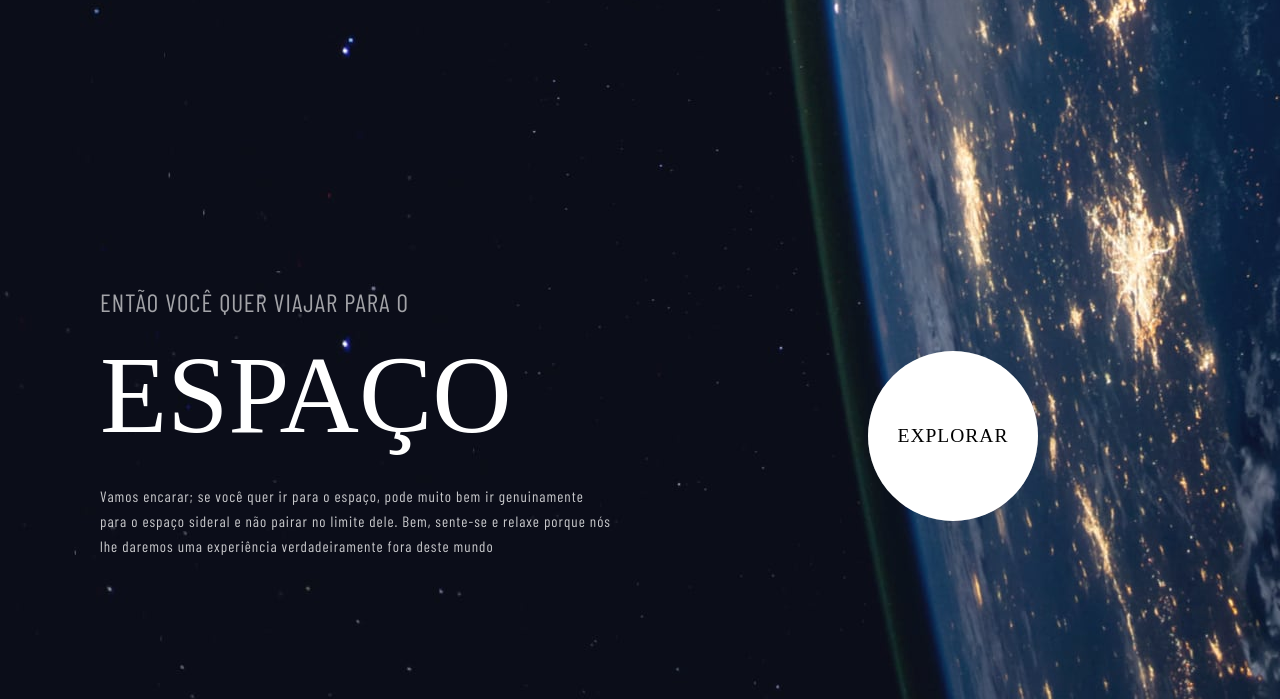
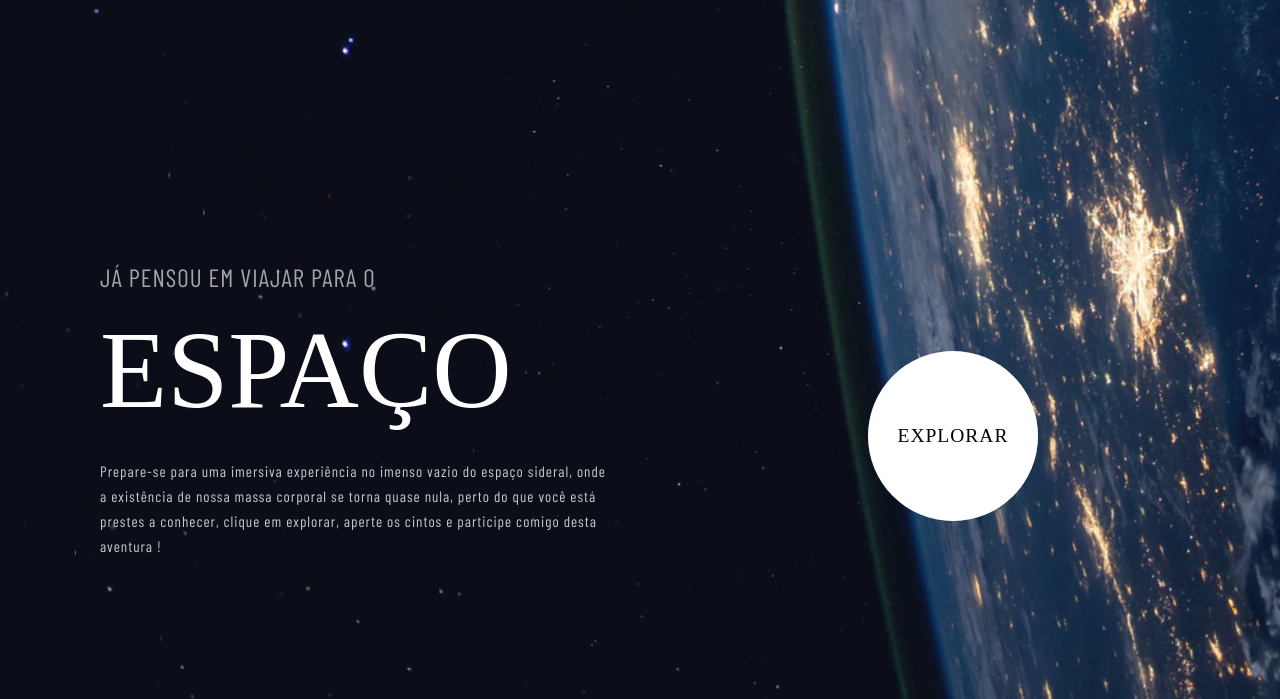
Before and after one commit to marinSantos/Space-tourism, a plain HTML site: page index.html in a window 1280 px wide. Shown: the part 101-800 px from the top of the page. Drawn offline with nearby package versions, Linux system fonts and the light colour scheme; a web font is replaced by a local one.

Commit message:
Update index.html

```diff
--- a/index.html
+++ b/index.html
@@ -33,11 +33,9 @@
 
                     <div class="parte00-1">
                         <div class="text00">
-                            <h3>ENTÃO VOCÊ QUER VIAJAR PARA O</h3>
+                            <h3>JÁ PENSOU EM VIAJAR PARA O</h3>
                             <h1>ESPAÇO</h1>
-                            <p>Vamos encarar; se você quer ir para o espaço, pode muito bem ir genuinamente para o
-                                espaço sideral e não pairar no limite dele. Bem, sente-se e relaxe porque nós lhe
-                                daremos uma experiência verdadeiramente fora deste mundo</p>
+                            <p>Prepare-se para uma imersiva experiência no imenso vazio do espaço sideral, onde a existência de nossa massa corporal se torna quase nula, perto do que você está prestes a conhecer, clique em explorar, aperte os cintos e participe comigo desta aventura !</p>
                         </div>
 
                     </div>
@@ -45,7 +43,7 @@
                     <div class="parte00-2">
                         <div class="bola">
                             <a href="#D" id="explore">
-                                <h2>EXPLORAR</h2>
+                                <h2 id="ball" >EXPLORAR</h2>
                             </a>
                         </div>
 
```
